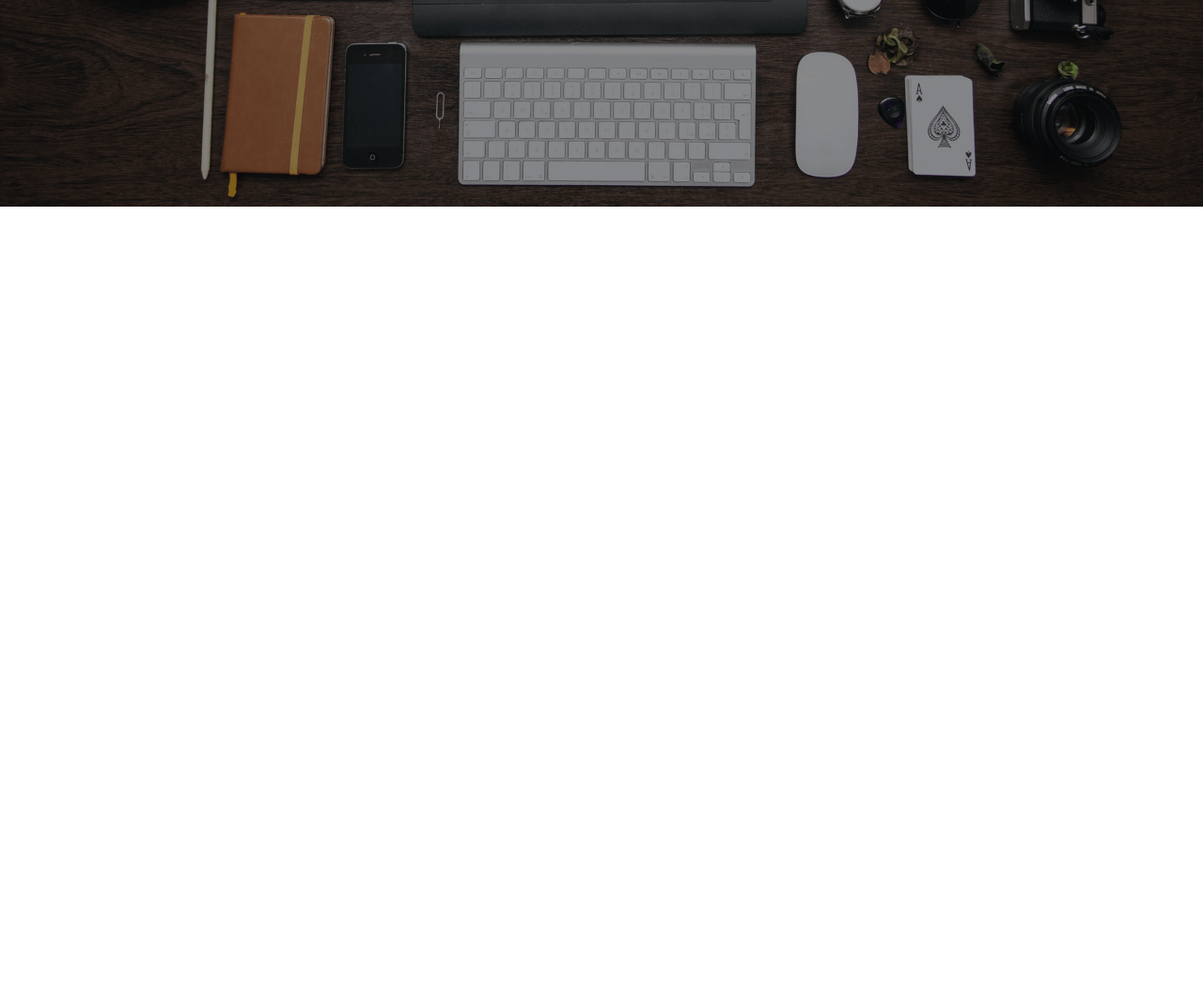
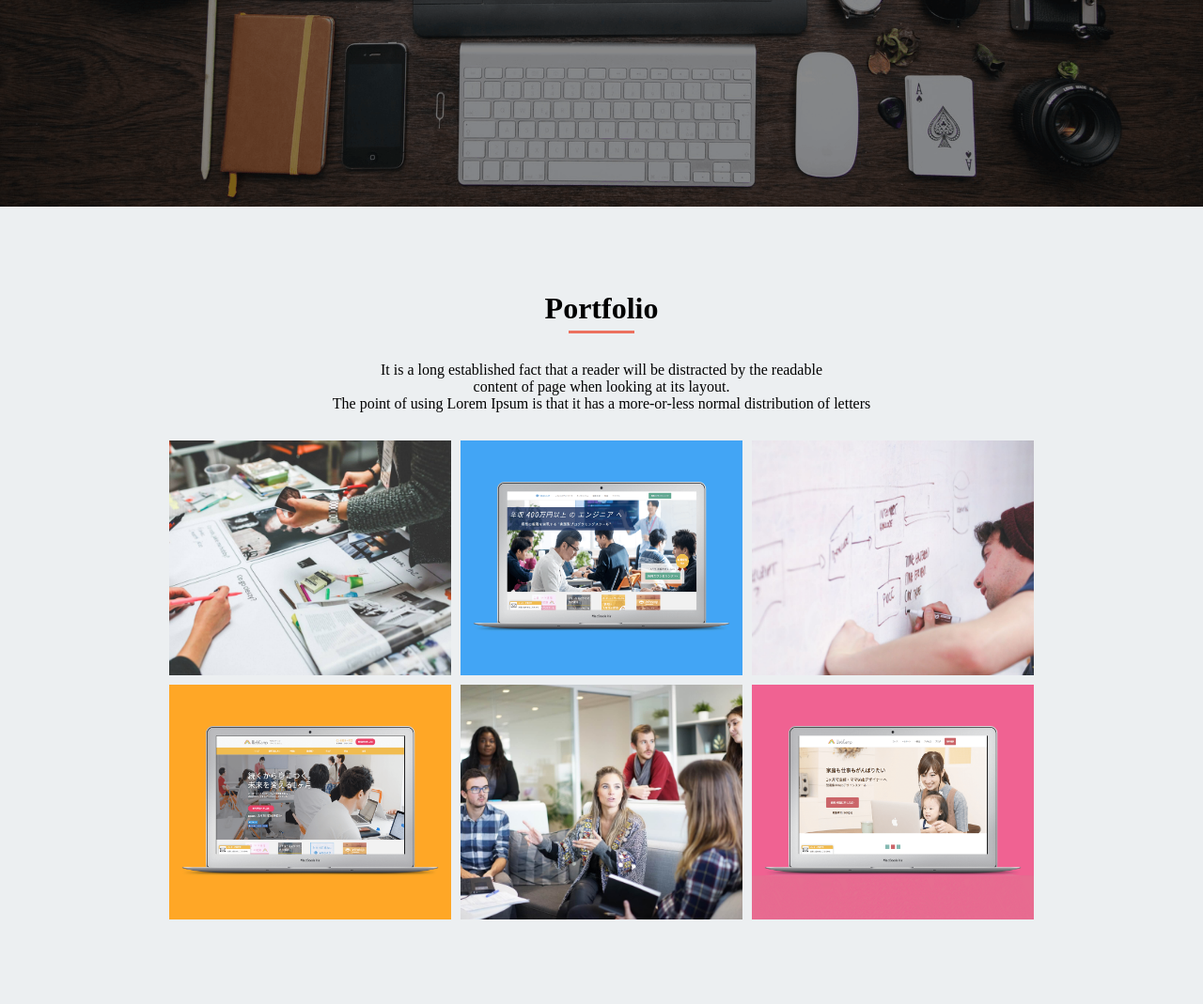
Before and after one commit to ayumu-1212/html_css_webcamp_practice, a plain HTML site: page index.html in a window 1280 px wide. Shown: the part 500-1569 px from the top of the page at 94% size. Before the commit the page ends 800 px from the top, so only its background shows below. Drawn offline with Linux system fonts and the light colour scheme.

Commit message:
[Add] portfolioが完成しました

```diff
--- a/index.html
+++ b/index.html
@@ -33,7 +33,27 @@
 		<h1 class="main-visual-title">Lorem Ipsum</h1>
 		<p>simply dummy text of the printing</p>
 	</div>
-	<div class="portfolio"></div>
+	<div class="portfolio">
+		<div class="portfolio-contents">
+			<div class="portfolio-text">
+				<h2 class="portfolio-title">Portfolio</h2>
+				<div class="portfolio-title-border"></div>
+				<p>
+					It is a long established fact that a reader will be distracted by the readable <br>
+					content of page when looking at its layout. <br>
+					The point of using Lorem Ipsum is that it has a more-or-less normal distribution of letters
+				</p>
+			</div>
+			<div class="portfolio-images clearfix">
+				<div class="portfolio-image"></div>
+				<div class="portfolio-image"></div>
+				<div class="portfolio-image"></div>
+				<div class="portfolio-image"></div>
+				<div class="portfolio-image"></div>
+				<div class="portfolio-image"></div>
+			</div>
+		</div>
+	</div>
 	<div class="feature"></div>
 	<div class="profile"></div>
 	<div class="contact"></div>
--- a/style.css
+++ b/style.css
@@ -6,7 +6,7 @@
 a {
 	text-decoration: none;
 }
-.clearfix{
+.clearfix::after{
 	content: "";
 	display: block;
 	clear: both;
@@ -57,3 +57,62 @@ header{
 	font-size: 20px;
 	color: #FAFAFA;
 }
+
+/*portfolioに関して*/
+.portfolio{
+	background-color: #ECEFF1;
+	width: 100%;
+}
+.portfolio-contents{
+	width: 920px;
+	margin: 0 auto;
+	text-align: center;
+}
+.portfolio-title{
+	font-size: 32px;
+	color: #000000;
+	padding-top: 90px;
+}
+.portfolio-title-border{
+	height: 8px;
+	width: 70px;
+	margin: 0 auto;
+	border-bottom: 3px solid #EC715F;
+}
+.portfolio-text p{
+	font-size: 16px;
+	color: #000000;
+	padding: 30px 0;
+}
+.portfolio-image{
+	width: 300px;
+	height: 250px;
+	margin: 0 10px 10px 0;
+	background-position: center;
+	background-size: cover;
+	float: left;
+}
+.portfolio-image:nth-child(3n){
+	margin-right: 0;
+}
+.portfolio-image:nth-last-child(-n+3){
+	margin-bottom: 90px;
+}
+.portfolio-image:nth-child(1){
+	background-image: url(img/sketch.jpg);
+}
+.portfolio-image:nth-child(2){
+	background-image: url(img/websuku.png);
+}
+.portfolio-image:nth-child(3){
+	background-image: url(img/write.jpg);
+}
+.portfolio-image:nth-child(4){
+	background-image: url(img/webcamp.png);
+}
+.portfolio-image:nth-child(5){
+	background-image: url(img/talk.jpg);
+}
+.portfolio-image:nth-child(6){
+	background-image: url(img/webcamp-mother.png);
+}
```
